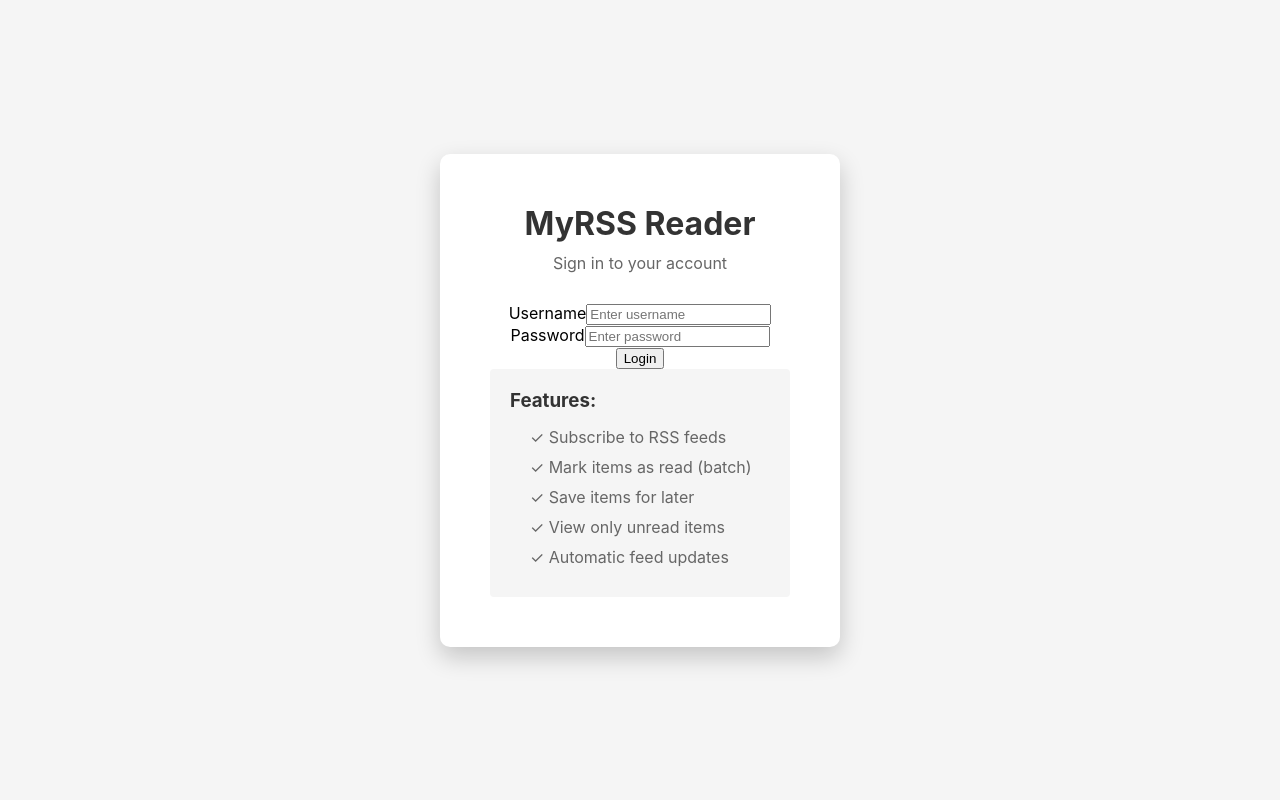
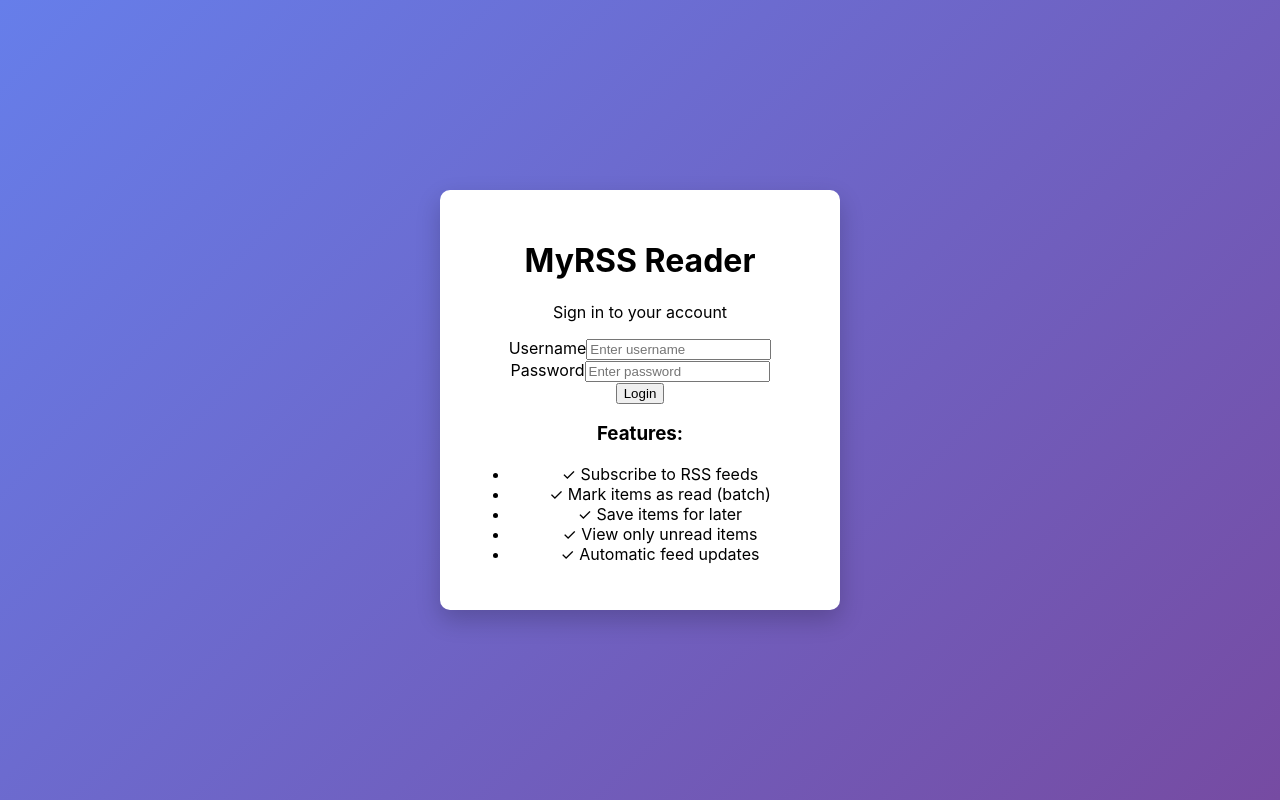
Before and after one commit to rjgallac/myrss, a React (Create React App) app in the folder client/: page / in a window 1280 px wide. Built offline with nearby package versions, Linux system fonts and the light colour scheme; the HTML template or start-up script is replaced by a standard one.

Commit message:
css button fix

```diff
--- a/client/src/pages/Login.css
+++ b/client/src/pages/Login.css
@@ -3,68 +3,20 @@
     justify-content: center;
     align-items: center;
     min-height: 100dvh; /* Use dynamic viewport height for mobile */
-    background: linear-gradient(135deg, #667eea 0%, #7<0xA0>764ba2 100%);
+    background: linear-gradient(135deg, #667eea 0%, #764ba2 100%);
+    padding: 20px; /* Added padding to prevent container from hitting screen edges */
+    box-sizing: border-box;
 }
 
 .login-container {
     background-color: white;
-    padding: 50px;
+    padding: 30px; /* Reduced padding for mobile friendliness */
     border-radius: 10px;
     box-shadow: 0 10px 25px rgba(0, 0, 0, 0.2);
     text-align: center;
     max-width: 400px;
     width: 100%;
+    box-sizing: border-box; /* Ensure padding doesn't expand width beyond 100% */
 }
 
-.login-container h1 {
-    margin: 0 0 10px 0;
-    font-size: 32px;
-    color: #333;
-}
-
-.login-container p {
-    color: #666;
-    font-size: 16px;
-    margin: 0 0 30px 0;
-}
-
-.btn-google {
-    width: 100%;
-    padding: 15px;
-    font-size: 16px;
-    font-weight: bold;
-    border: none;
-    border-radius: 4px;
-    background-color: #4285f4;
-    color: white;
-    cursor: pointer;
-    transition: background-color 0.3s;
-    margin-bottom: 30px;
-}
-
-.btn-google:hover {
-    background-color: #357ae8;
-}
-
-.features {
-    text-align: left;
-    background-color: #f5f5f5;
-    padding: 20px;
-    border-radius: 4px;
-}
-
-.features h3 {
-    margin: 0 0 15px 0;
-    color: #333;
-}
-
-.features ul {
-    margin: 0;
-    padding-left: 20px;
-    list-style: none;
-}
-
-.features li {
-    margin: 10px 0;
-    color: #666;
-}
+/* ... rest of the file remains same ... */
```
